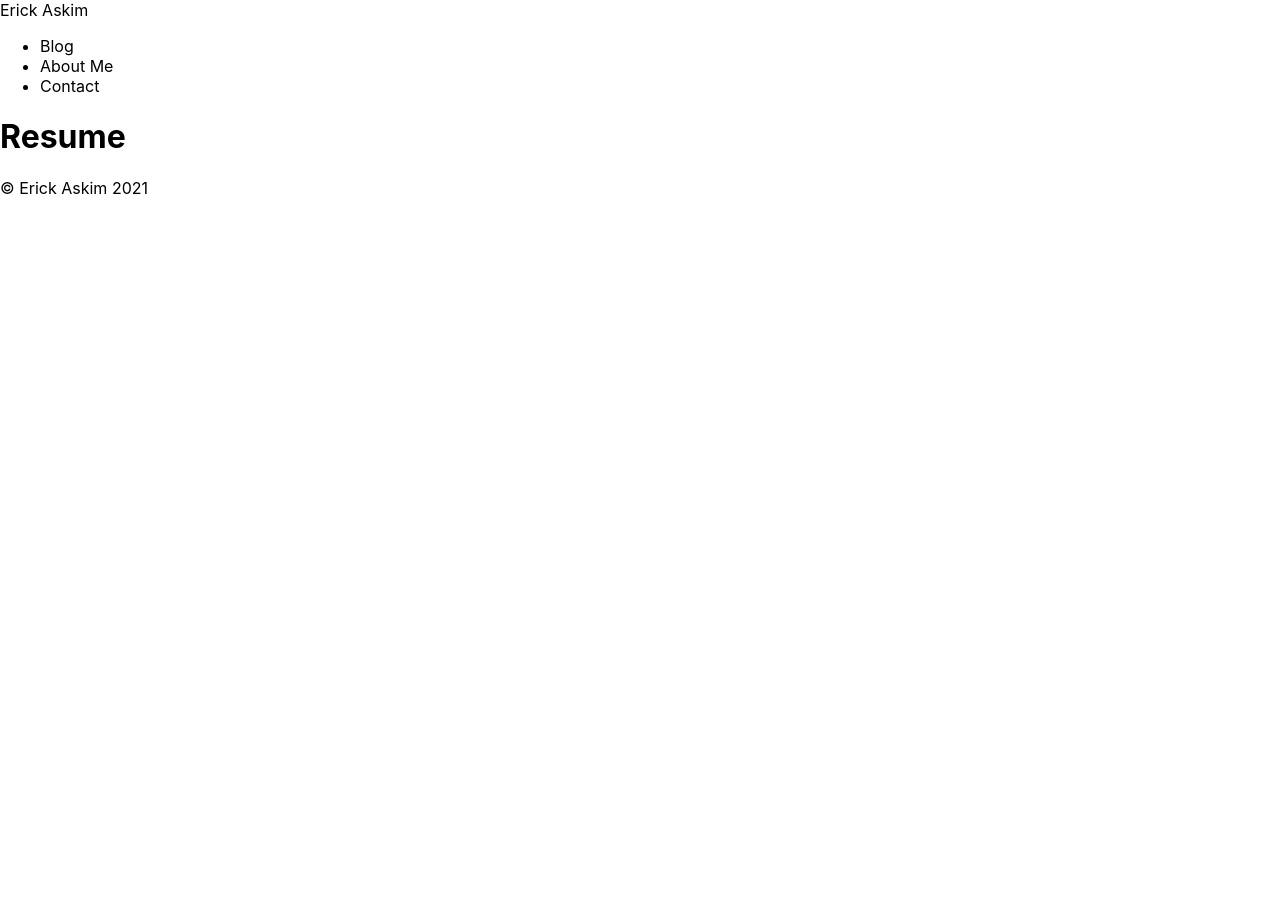
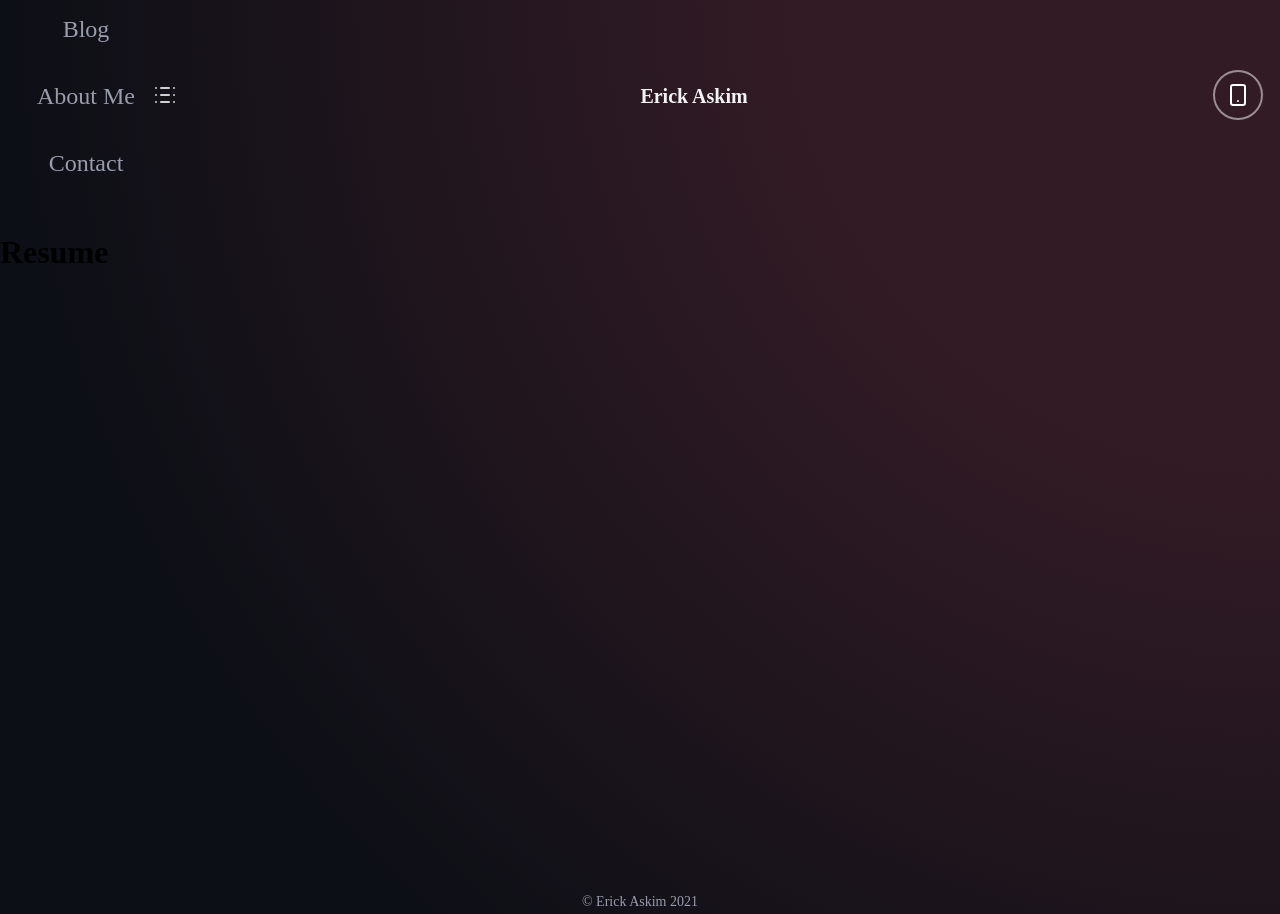
Before and after one commit to Guitarninja1/erickaskim.com, a Next.js app: page / in a window 1280 px wide. Before the commit the page ends 800 px from the top, so only its background shows below. Built offline with nearby package versions, Linux system fonts and the light colour scheme.

Commit message:
rearrange and edit titles

```diff
--- a/components/Footer.js
+++ b/components/Footer.js
@@ -2,7 +2,7 @@ export default function Footer() {
 	const year = new Date().getFullYear();
 	return (
 		<footer>
-			<p>&copy; Erick Askim {year}</p>
+			<p className='footer'>&copy; Erick Askim {year}</p>
 		</footer>
 	);
 }
--- a/components/Header.js
+++ b/components/Header.js
@@ -1,11 +1,20 @@
 import Nav from './Nav';
-import Link from 'next/link';
+import { useState } from 'react';
+import Bmenu from './Bmenu.js';
+import Call from './Call';
 
 export default function Header() {
+	const [open, setOpen] = useState(false);
 	return (
 		<header>
-			<Link href='/'>Erick Askim</Link>
-			<Nav />
+			<Nav open={open} setOpen={setOpen} />
+			<button className='bmenu' onClick={() => setOpen(!open)}>
+				<Bmenu />
+			</button>
+			<h2 className='ea-title'>Erick Askim</h2>
+			<button className='call'>
+				<Call />
+			</button>
 		</header>
 	);
 }
--- a/components/Page.js
+++ b/components/Page.js
@@ -3,9 +3,9 @@ import Footer from './Footer';
 
 export default function Page({ children }) {
 	return (
-		<div>
+		<div className='Page-component'>
 			<Header />
-			{children}
+			<div className='children'>{children}</div>
 			<Footer />
 		</div>
 	);
--- a/pages/_app.js
+++ b/pages/_app.js
@@ -1,5 +1,5 @@
 import Page from '../components/Page';
-import '../styles/globals.css';
+import '../styles/Global.css';
 
 export default function MyApp({ Component, pageProps }) {
 	return (
```
